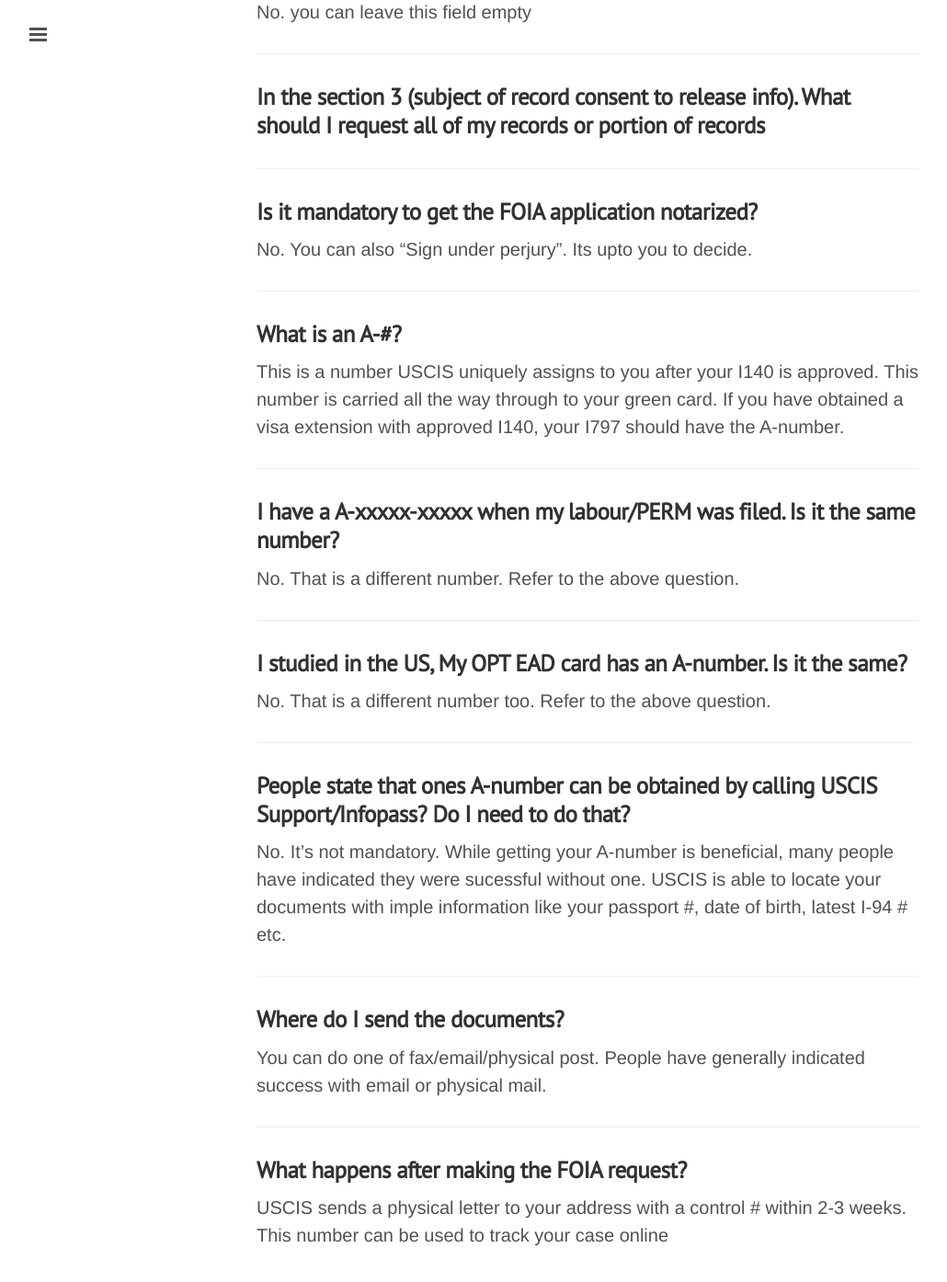
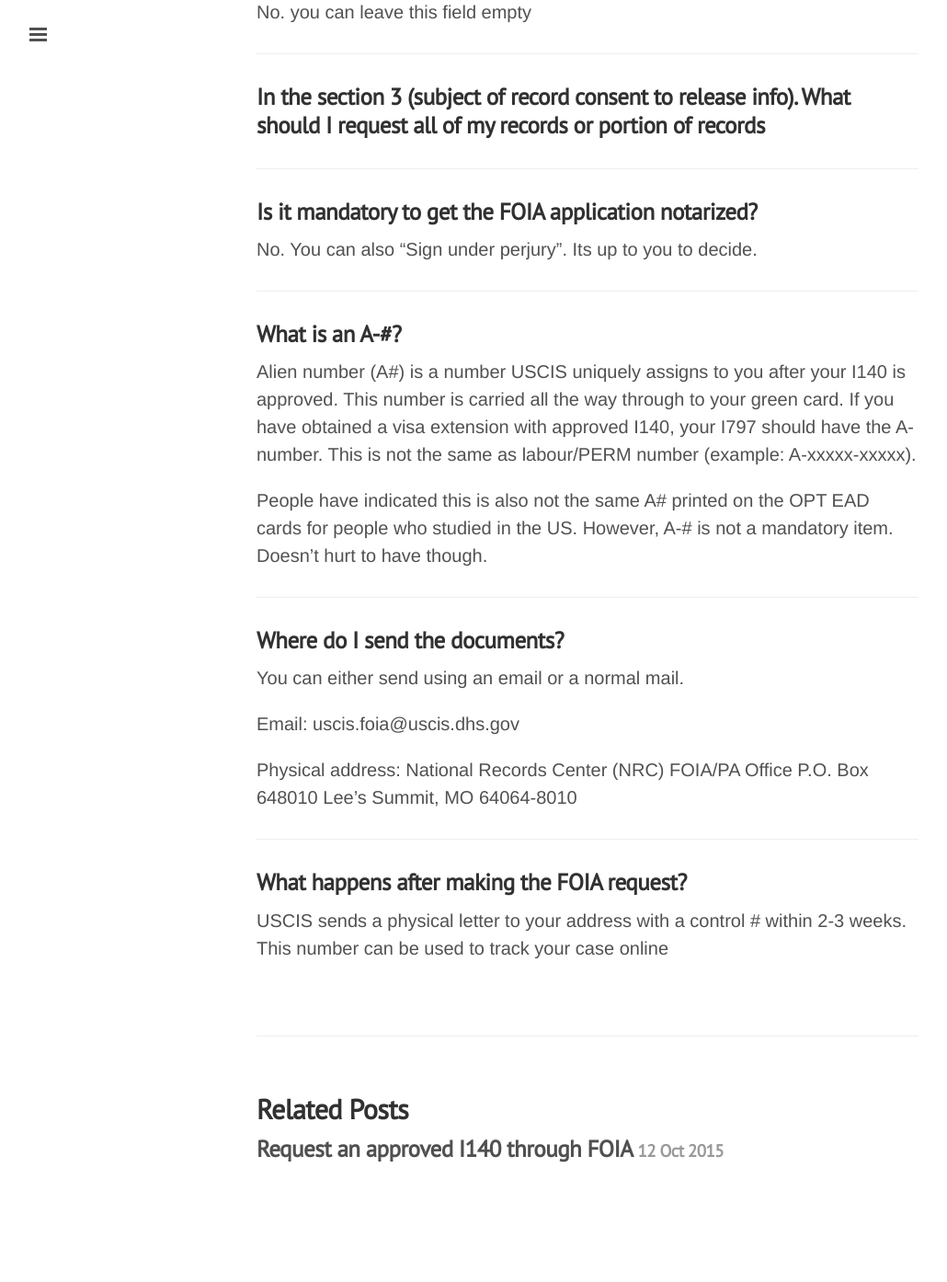
Before and after one commit to gitforwork2/gitforwork.github.io, a Jekyll site: the page built from _posts/2015-10-10-i140-foia-form-g-639-instruction.md, in a window 1280 px wide and 1400 px high, scrolled down 611 px. Shown: the top 1394 px of the window at 92% size, without its empty margins (1-1031 px from the left). Built offline with Jekyll 4.4.1, drawn with Linux system fonts in a browser that asks for light colours; Markdown is read by kramdown in place of the engine named in the settings; after the commit the page ends 1936 px from its top, so only the background shows below that; some of the changed text lies outside the part shown.

Commit message:
Post1-2 firm up

```diff
--- a/_posts/2015-10-10-i140-foia-form-g-639-instruction.md
+++ b/_posts/2015-10-10-i140-foia-form-g-639-instruction.md
@@ -6,7 +6,9 @@
 comments: false
 description: Instruction to fill form g-639 to request approved I140
 ---
-This post contains information about how to fill the form G-639. Get a sample form [here].
+[Part 1](http://greenmirage.com/posts/request-i140-via-foia/) of this blog gives an overview of FOIA.
+This post contains information about how to fill the form [G-639](http://www.uscis.gov/sites/default/files/files/form/g-639.pdf).
+ Get a sample form [here].
 
 ###The form asks about "Description of Record Requested" -- which one should I check complete alien file (A-file) or other?
 * * *
@@ -16,22 +18,27 @@
 ###In the section 3 (subject of record consent to release info). What should I request all of my records or portion of records
 * * *
 ###Is it mandatory to get the FOIA application notarized?
-No. You can also "Sign under perjury". Its upto you to decide.
+No. You can also "Sign under perjury". Its up to you to decide.
 * * *
 ###What is an A-#?
-This is a number USCIS uniquely assigns to you after your I140 is approved. This number is carried all the way through to your green card. If you have obtained a visa extension with approved I140, your I797 should have the A-number.
-* * *
-###I have a A-xxxxx-xxxxx when my labour/PERM was filed. Is it the same number?
-No. That is a different number. Refer to the above question.
-* * *
-###I studied in the US, My OPT EAD card has an A-number. Is it the same?
-No. That is a different number too. Refer to the above question.
-* * *
-###People state that ones A-number can be obtained by calling USCIS Support/Infopass? Do I need to do that?
-No. It's not mandatory. While getting your A-number is beneficial, many people have indicated they were sucessful without one. USCIS is able to locate your documents with imple information like your passport #, date of birth, latest I-94 # etc.
+Alien number (A#) is a number USCIS uniquely assigns to you after your I140 is approved. This number is carried all the way through
+ to your green card. If you have obtained a visa extension with approved I140, your I797 should have the A-number.
+ This is not the same as labour/PERM number (example: A-xxxxx-xxxxx).
+
+ People have indicated this is also not the same A# printed on the OPT EAD cards for people who studied in the US.
+ However, A-# is not a mandatory item. Doesn't hurt to have though.
 * * *
 ###Where do I send the documents?
-You can do one of fax/email/physical post. People have generally indicated success with email or physical mail.
+You can either send using an email or a normal mail.
+
+Email:
+uscis.foia@uscis.dhs.gov
+
+Physical address:
+National Records Center (NRC)
+FOIA/PA Office
+P.O. Box 648010
+Lee's Summit, MO 64064-8010
 * * *
 ###What happens after making the FOIA request?
 USCIS sends a physical letter to your address with a control # within 2-3 weeks. This number can be used to track your case online
```
Also changed, not shown: _posts/2015-10-12-request-i140-via-foia.md (+4 -3 lines).
